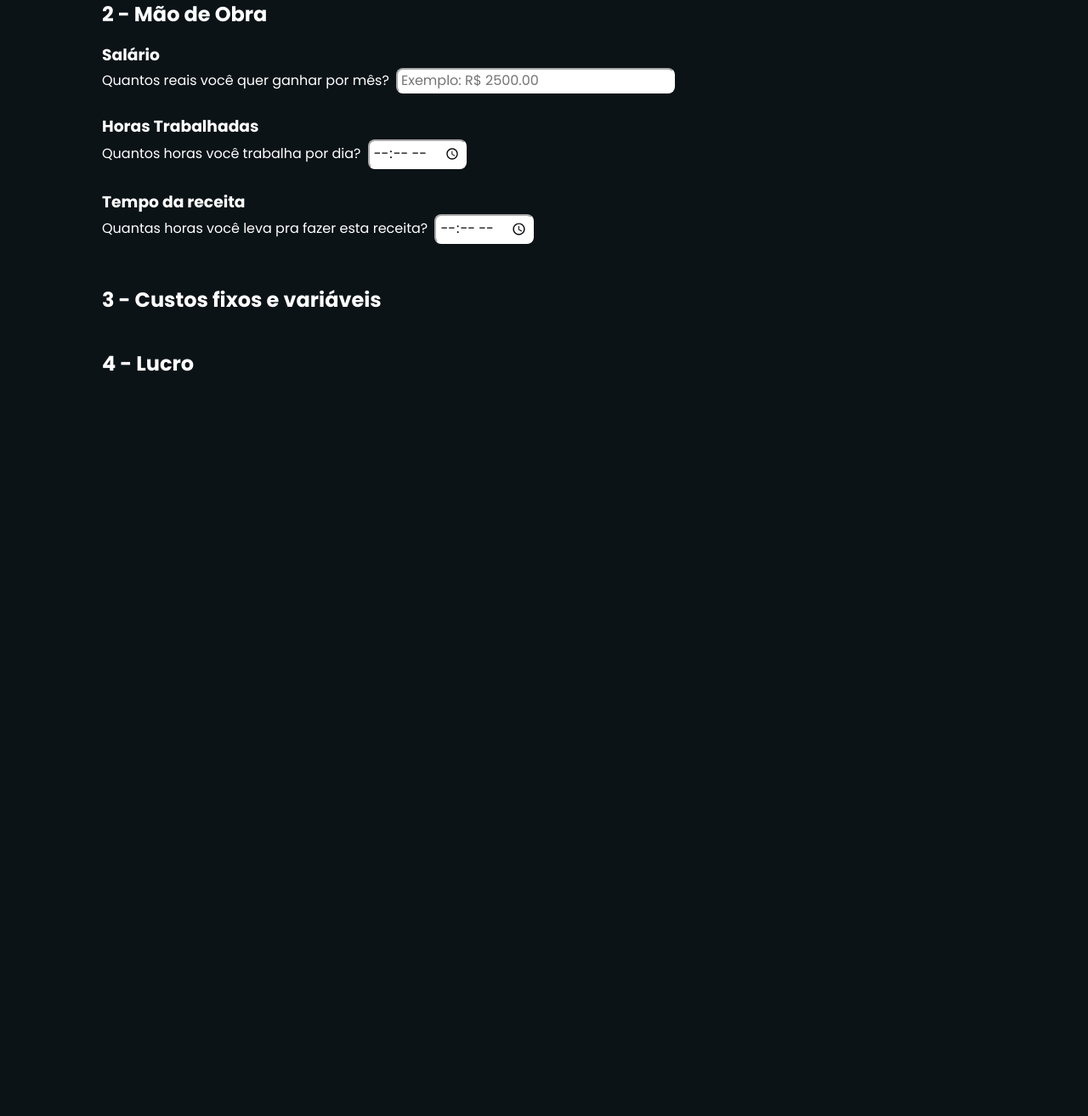
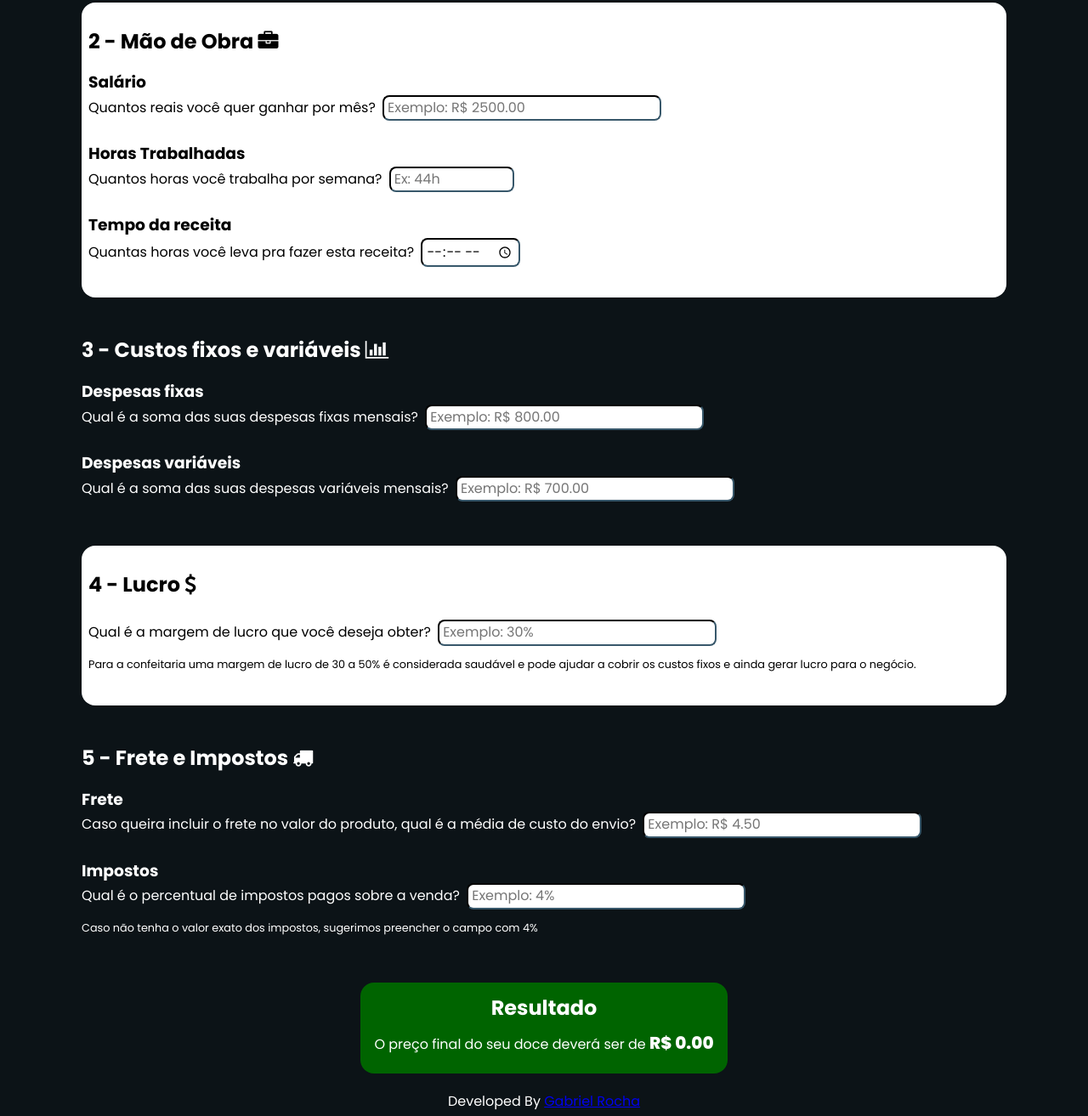
Before and after one commit to GabrielRochaFC/DocePreco, a plain HTML site: page index.html in a window 1280 px wide. Shown: the part 481-1794 px from the top of the page at 85% size. Before the commit the page ends 925 px from the top, so only its background shows below. Drawn offline with Linux system fonts and the light colour scheme.

Commit message:
Added new inputs

```diff
--- a/assets/js/app.js
+++ b/assets/js/app.js
@@ -3,6 +3,9 @@ const addAnotherElementBtn = document.querySelector("#addAnotherElementBtn");
 const totalInput = document.querySelector("#input--total");
 const totalRecipePerUnit = document.querySelector("#total-recipe-per-unit");
 const rendimento = document.querySelector("#Rendimento");
+const salary = document.querySelector("#salario");
+const hoursWorked = document.querySelector("#horas-trabalhadas");
+const timeRecipe = document.querySelector("#tempo-receita");
 
 const f = new Intl.NumberFormat(undefined, {
     currency: "BRL",
@@ -128,8 +131,8 @@ function criarBotaoDelete() {
     return deleteButton;
 }
 
+// Função para calcular o Valor da receita por unidade
 rendimento.addEventListener("input", updateRecipeValuePerUnit);
-
 function updateRecipeValuePerUnit() {
     if (rendimento.value != "" && totalInput.innerText != "") {
         let insumo = totalInput.innerText.replace(/[^\d.]/g, "");
@@ -141,3 +144,38 @@ function updateRecipeValuePerUnit() {
         totalRecipePerUnit.innerText = `${f.format(reciperPerUnit)}`;
     }
 }
+
+// Eventos de input da seção de mão de obra
+salary.addEventListener("input", getLaborValues);
+hoursWorked.addEventListener("input", getLaborValues);
+timeRecipe.addEventListener("input", getLaborValues);
+
+// Função que pega os valores da mão de obra
+function getLaborValues() {
+    let resultHoursWorked = 0;
+    let resultTimeRecipe = 0;
+    let resultSalary = 0;
+    if (hoursWorked.value != ""){
+        resultHoursWorked = parseFloat(hoursWorked.value);
+    }
+    if (timeRecipe.value != "") {
+        let hoursMinutes = timeRecipe.value.split(/[.:]/);
+        let hours = parseInt(hoursMinutes[0], 10);
+        let minutes = hoursMinutes[1] ? parseInt(hoursMinutes[1], 10) : 0;
+        resultTimeRecipe = hours + minutes / 60;
+    }
+    if (salary.value != "") {
+        resultSalary = parseFloat(salary.value);
+    }
+    if (hoursWorked.value != "" && timeRecipe.value != "" && salary.value != ""){
+        // enviando os valores pegados pra a função que calcula a mão de obra
+        calculateLabor(resultHoursWorked, resultTimeRecipe, resultSalary);
+    }
+}
+
+// Calculando o valor da mão de obra
+function calculateLabor(hoursWorked, timeRecipe, salary){
+    let labor = salary / (hoursWorked * 5);
+    let laborOfTheRecipe = labor * timeRecipe;
+    console.log(laborOfTheRecipe);
+}
--- a/assets/style.css
+++ b/assets/style.css
@@ -18,29 +18,56 @@ h3 {
 p {
     margin: 0.5rem 0rem;
 }
-#form-precificacao {
+
+.content {
+    width: 85%;
     display: flex;
     flex-direction: column;
     row-gap: 3rem;
 }
+
 #cost-per-unit,
-#labor {
+#labor,
+#expenses,
+#profit,
+#shipping-taxes,
+#results {
     display: flex;
     flex-direction: column;
     row-gap: 1.5rem;
 }
+#labor,
+#profit {
+    color: black;
+    padding: 2rem 0.5rem;
+    border-radius: 1rem;
+    background-color: #FFF;
+}
+
+#results {
+    background-color: #006400;
+    color: #FFF;
+    align-items: center;
+    width: fit-content;
+    align-self: center;
+    padding: 1rem;
+    border-radius: 1rem;
+    text-align: center;
+    row-gap: 0.5rem;
+}
+#resultado {
+    font-weight: 800;
+    font-size: 1.25rem;
+}
 .title {
     text-align: center;
-}
-.content {
-    width: 1040px;
 }
 
 .input {
     padding: 0.25rem;
     margin: 0.25rem;
     border-radius: 0.5rem;
-    border-color: #fff;
+    border-color: #0c1317;
 }
 .input--disabled {
     background-color: #0c1317;
@@ -53,7 +80,7 @@ p {
     border: none;
 }
 .input--add {
-    background-color: darkgreen;
+    background-color: #006400;
     border-radius: 0.5rem;
     border: none;
     padding: 0.5rem;
--- a/index.html
+++ b/index.html
@@ -22,9 +22,8 @@
     </div>
 
     <main class="content">
-        <form id="form-precificacao">
             <div id="cost-per-unit">
-                <h2>1 - Custo da receita por unidade</h2>
+                <h2>1 - Custo da receita por unidade <i class="fa fa-money" aria-hidden="true"></i></h2>
                 <div id="insumos">
                     <h3>Insumos</h3>
                     <p>Coloque todos os custos com matéria-prima, embalagem, etiqueta etc. Clique no botão para
@@ -53,17 +52,17 @@
                 </div>
             </div>
             <div id="labor">
-                <h2>2 - Mão de Obra</h2>
+                <h2>2 - Mão de Obra <i class="fa fa-briefcase" aria-hidden="true"></i></h2>
                 <div id="salary">
                     <h3>Salário</h3>
                     <label for="salario">Quantos reais você quer ganhar por mês?</label>
-                    <input type="number" class="input" name="salario" id="salario" placeholder="Exemplo: R$ 2500.00 "
+                    <input type="number" class="input" name="salario" id="salario" placeholder="Exemplo: R$ 2500.00"
                         min="0">
                 </div>
                 <div id="hours-worked">
                     <h3>Horas Trabalhadas</h3>
-                    <label for="horas-trabalhadas">Quantos horas você trabalha por dia?</label>
-                    <input type="time" class="input" name="horas-trabalhadas" id="horas-trabalhadas">
+                    <label for="horas-trabalhadas">Quantos horas você trabalha por semana?</label>
+                    <input type="number" step="0.25" min="0" max="100" class="input" name="horas-trabalhadas" id="horas-trabalhadas" placeholder="Ex: 44h">
                 </div>
                 <div id="time-recipe">
                     <h3>Tempo da receita</h3>
@@ -71,15 +70,55 @@
                     <input type="time" class="input" name="tempo-receita" id="tempo-receita">
                 </div>
             </div>
-            <div>
-                <h2>3 - Custos fixos e variáveis</h2>
+            <div id="expenses">
+                <h2>3 - Custos fixos e variáveis <i class="fa fa-bar-chart" aria-hidden="true"></i></h2>
+                <div id="despesas-fixas">
+                    <h3>Despesas fixas</h3>
+                    <label for="fixa">Qual é a soma das suas despesas fixas mensais?</label>
+                    <input type="number" class="input" name="fixa" id="fixa" placeholder="Exemplo: R$ 800.00 "
+                        min="0">
+                </div>
+                <div id="despesas-variaves">
+                    <h3>Despesas variáveis</h3>
+                    <label for="variaveis">Qual é a soma das suas despesas variáveis mensais?</label>
+                    <input type="number" class="input" name="variaveis" id="variaveis" placeholder="Exemplo: R$ 700.00 "
+                        min="0">
+                </div>
             </div>
-            <div>
-                <h2>4 - Lucro</h2>
+            <div id="profit">
+                <h2>4 - Lucro <i class="fa fa-usd" aria-hidden="true"></i></h2>
+                <div id="lucro">
+                    <label for="input-lucro">Qual é a margem de lucro que você deseja obter?</label>
+                    <input type="number" class="input" name="input-lucro" id="input-lucro" placeholder="Exemplo: 30%"
+                        min="0">
+                    <p><small>Para a confeitaria uma margem de lucro de 30 a 50% é considerada saudável e pode ajudar a cobrir os custos fixos e ainda gerar lucro para o negócio.</small></p>
+                </div>
             </div>
-        </form>
+            <div id="shipping-taxes">
+                <h2>5 - Frete e Impostos <i class="fa fa-truck" aria-hidden="true"></i></h2>
+                <div id="shipping">
+                    <h3>Frete</h3>
+                    <label for="frete">Caso queira incluir o frete no valor do produto, qual é a média de custo do envio?</label>
+                    <input type="number" class="input" name="frete" id="frete" placeholder="Exemplo: R$ 4.50"
+                        min="0">
+                </div>
+                <div id="taxes">
+                    <h3>Impostos</h3>
+                    <label for="impostos">Qual é o percentual de impostos pagos sobre a venda?</label>
+                    <input type="number" class="input" name="impostos" id="impostos" placeholder="Exemplo: 4%"
+                        min="0">
+                    <p><small>Caso não tenha o valor exato dos impostos, sugerimos preencher o campo com 4%</small></p>
+                </div>
+            </div>
+            <div id="results">
+                <h2>Resultado</h2>
+                <p>O preço final do seu doce deverá ser de <span id="resultado">R$ 0.00</span></p>
 
+            </div>
     </main>
+    <footer>
+        <p>Developed By <a href="https://github.com/GabrielRochaFC">Gabriel Rocha</a></p>
+    </footer>
     <script src="assets/js/app.js"></script>
 </body>
 
```
